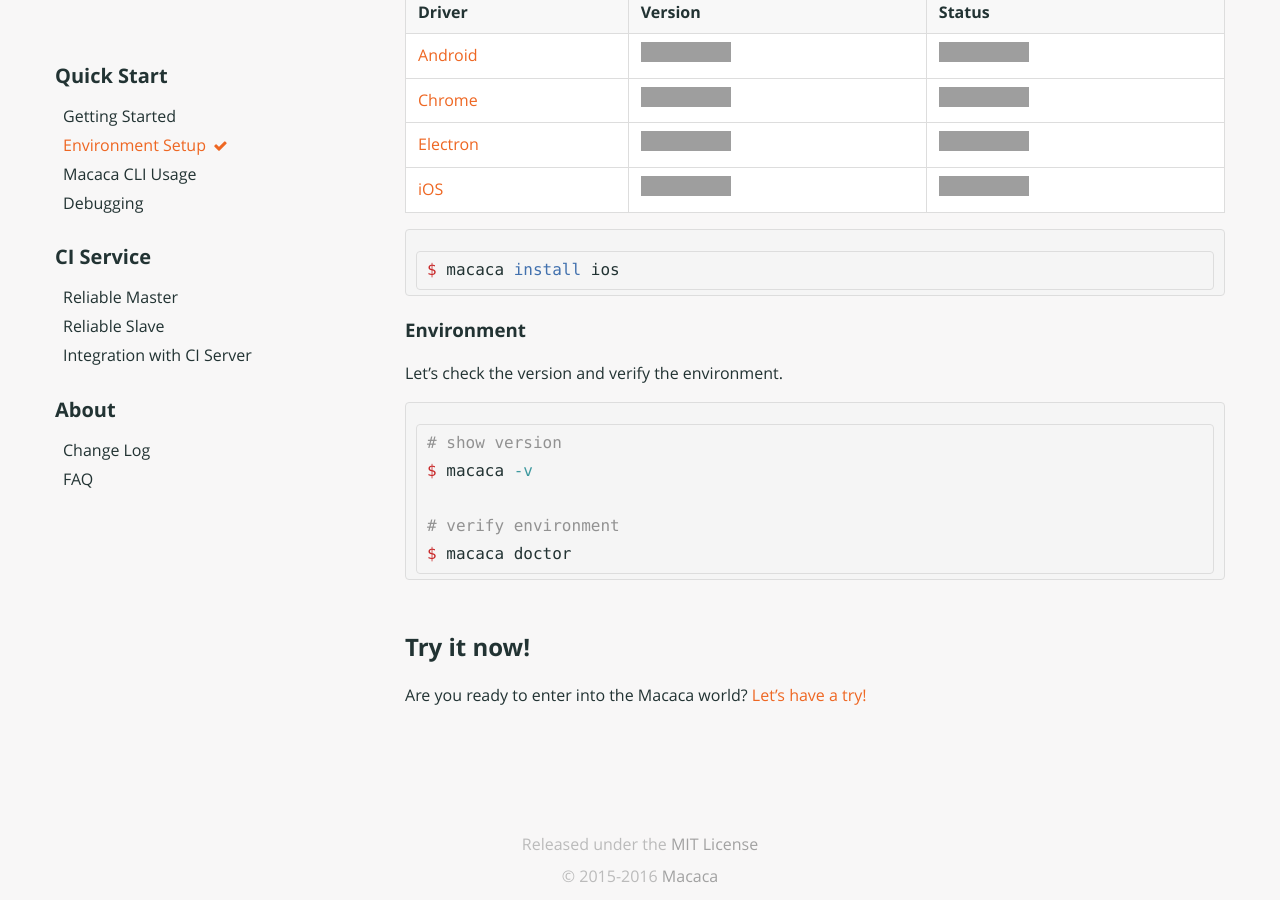
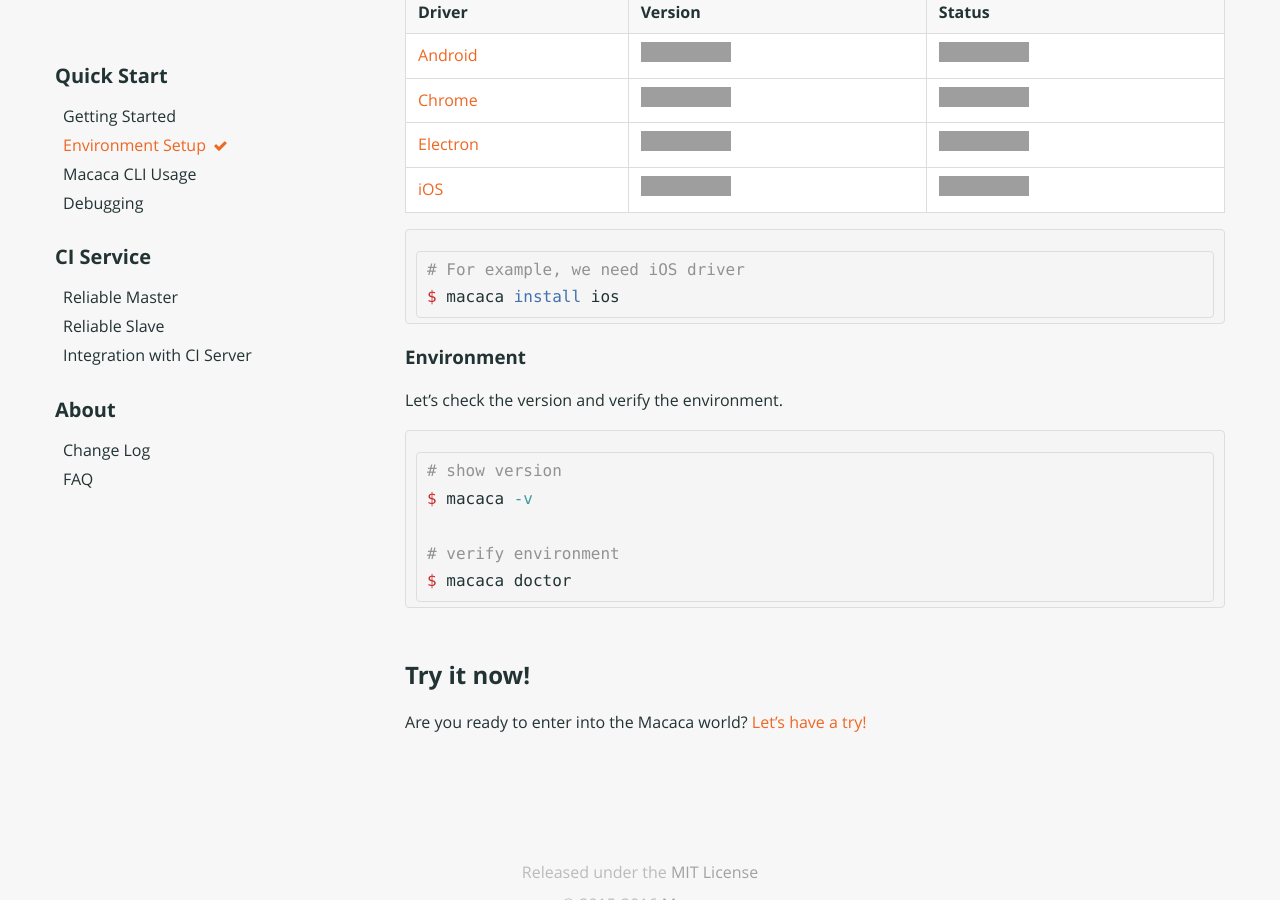
Before and after one commit to sencho/macacajs.github.io, a Jekyll site: the page built from _docs/environment-setup.md, in a window 1280 px wide and 900 px high, scrolled down 1786 px, cut to the strip 0-900 px from the top of the window. Built offline with Jekyll 4.4.1, drawn with Linux system fonts in a browser that asks for light colours; grey boxes are pictures that could not be loaded.

Commit message:
add tips

````diff
--- a/_docs/environment-setup.md
+++ b/_docs/environment-setup.md
@@ -79,6 +79,7 @@
 [travis-url-3]: https://travis-ci.org/macacajs/macaca-ios
 
 ```shell
+# For example, we need iOS driver
 $ macaca install ios
 ```
 
````
